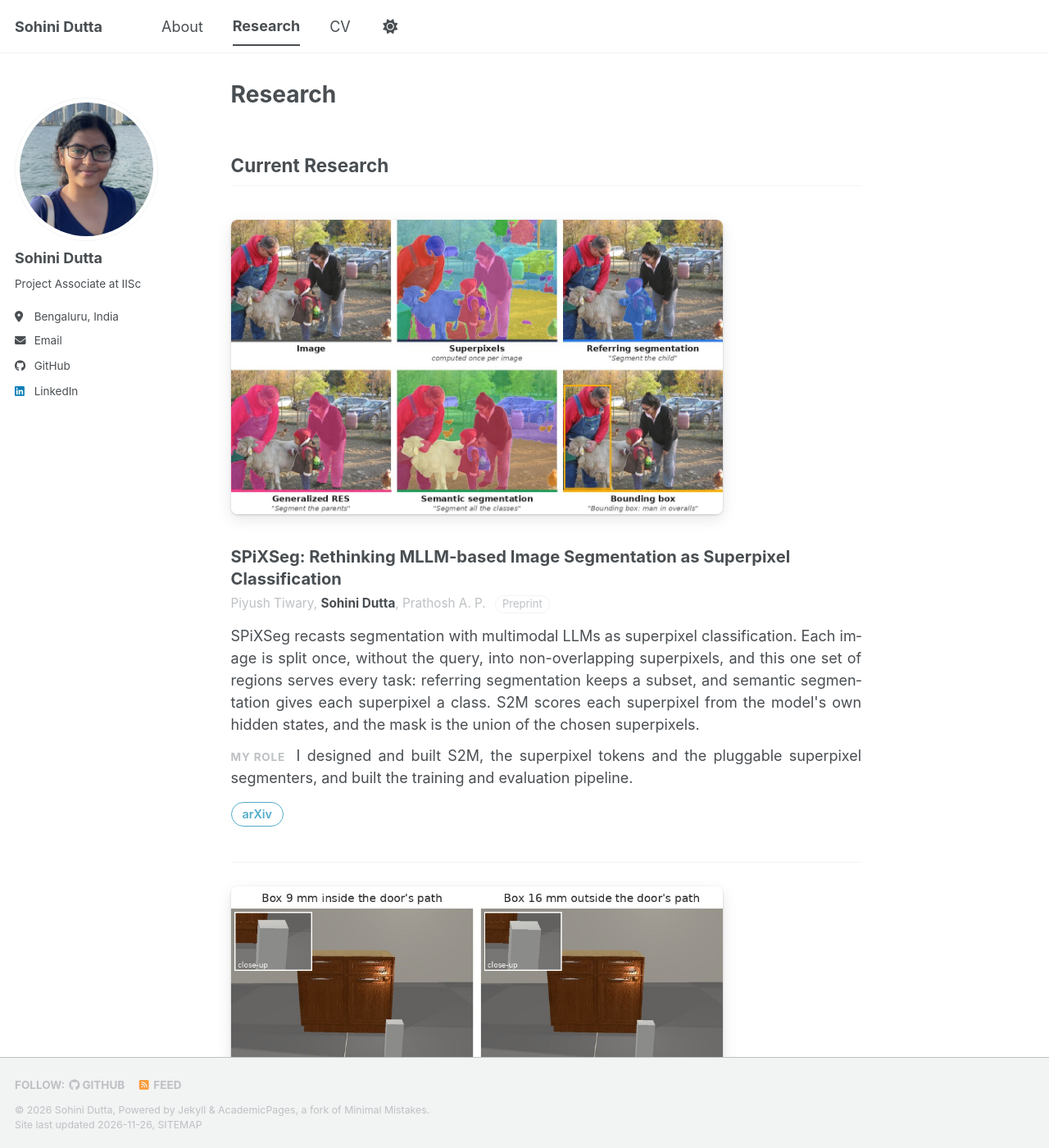
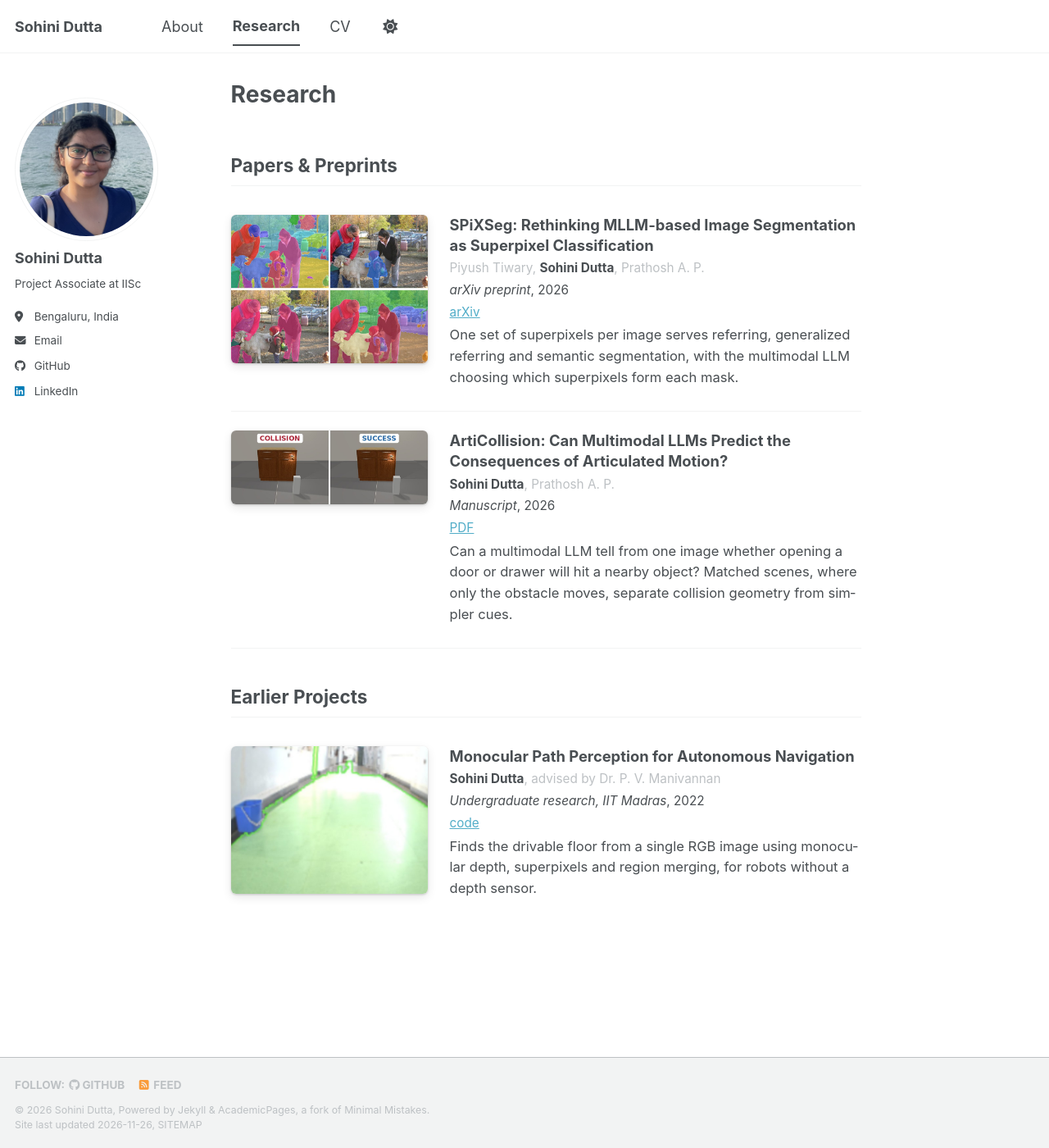
Before and after one commit to sohinidutta11/sohinidutta11.github.io, a Jekyll site: the page built from _pages/research.md, in a window 1280 px wide and 1400 px high. Shown: the whole window at 82% size. Built offline with Jekyll 4.4.1, drawn with Linux system fonts in a browser that asks for light colours; a script bundle is joined from its source files by our own code; a style sheet for code colours, icons or effects is not loaded; some of the changed text lies outside the part shown.

Commit message:
Compact paper list on Research page

```diff
--- a/_pages/research.md
+++ b/_pages/research.md
@@ -4,40 +4,39 @@ title: "Research"
 author_profile: true
 ---
 
-## Current Research
+## Papers & Preprints
 
-<div class="pub">
-  <figure class="pub-figure">
-    <img src="/images/research/spixseg.jpg" alt="One image split into superpixels once, and the same superpixels used for referring segmentation, generalized referring segmentation, semantic segmentation and bounding boxes.">
-  </figure>
-  <p class="pub-title">SPiXSeg: Rethinking MLLM-based Image Segmentation as Superpixel Classification</p>
-  <p class="pub-authors">Piyush Tiwary, <strong>Sohini Dutta</strong>, Prathosh A. P. <span class="pub-badge">Preprint</span></p>
-  <p>SPiXSeg recasts segmentation with multimodal LLMs as superpixel classification. Each image is split once, without the query, into non-overlapping superpixels, and this one set of regions serves every task: referring segmentation keeps a subset, and semantic segmentation gives each superpixel a class. S2M scores each superpixel from the model's own hidden states, and the mask is the union of the chosen superpixels.</p>
-  <p class="pub-role"><span>My role</span> I designed and built S2M, the superpixel tokens and the pluggable superpixel segmenters, and built the training and evaluation pipeline.</p>
-  <p class="pub-links"><a href="https://arxiv.org/abs/2611.33842">arXiv</a></p>
+<div class="paper">
+  <a class="paper-thumb" href="/images/research/spixseg.jpg"><img src="/images/research/spixseg_thumb.jpg" alt="The same superpixels of one image used for referring, generalized referring and semantic segmentation."></a>
+  <div class="paper-body">
+    <p class="paper-title"><a href="https://arxiv.org/abs/2611.33842">SPiXSeg: Rethinking MLLM-based Image Segmentation as Superpixel Classification</a></p>
+    <p class="paper-authors">Piyush Tiwary, <strong>Sohini Dutta</strong>, Prathosh A. P.</p>
+    <p class="paper-venue"><em>arXiv preprint</em>, 2026</p>
+    <p class="paper-links"><a href="https://arxiv.org/abs/2611.33842">arXiv</a></p>
+    <p class="paper-tldr">One set of superpixels per image serves referring, generalized referring and semantic segmentation, with the multimodal LLM choosing which superpixels form each mask.</p>
+  </div>
 </div>
 
-<div class="pub">
-  <figure class="pub-figure">
-    <img src="/images/research/articollision.jpg" alt="Two renders of the same cabinet with a box beside it. On the left the box is 9 mm inside the door's path and the door collides; on the right it is 16 mm outside and the door opens fully.">
-  </figure>
-  <p class="pub-title">ArtiCollision: Can Multimodal LLMs Predict the Consequences of Articulated Motion?</p>
-  <p class="pub-authors"><strong>Sohini Dutta</strong>, Prathosh A. P. <span class="pub-badge">Ongoing research</span></p>
-  <p>Can multimodal LLMs predict whether an articulated object will collide with its surroundings from a single image and an action? I study this using controlled simulated scenes that separate sensitivity to collision geometry from simpler visual cues.</p>
-  <p class="pub-role"><span>My role</span> I initiated and lead the project, built the simulation pipeline, and run the training and diagnostic experiments.</p>
-  <p class="pub-links"><a href="https://drive.google.com/file/d/1os2fuhWqmc05iWVTzoiSSeA96v0qo9xY/view?usp=sharing">Manuscript (PDF)</a></p>
+<div class="paper">
+  <a class="paper-thumb" href="/images/research/articollision.jpg"><img src="/images/research/articollision_thumb.jpg" alt="The same cabinet with a box just inside the door's path (collision) and just outside it (success)."></a>
+  <div class="paper-body">
+    <p class="paper-title"><a href="https://drive.google.com/file/d/1os2fuhWqmc05iWVTzoiSSeA96v0qo9xY/view?usp=sharing">ArtiCollision: Can Multimodal LLMs Predict the Consequences of Articulated Motion?</a></p>
+    <p class="paper-authors"><strong>Sohini Dutta</strong>, Prathosh A. P.</p>
+    <p class="paper-venue"><em>Manuscript</em>, 2026</p>
+    <p class="paper-links"><a href="https://drive.google.com/file/d/1os2fuhWqmc05iWVTzoiSSeA96v0qo9xY/view?usp=sharing">PDF</a></p>
+    <p class="paper-tldr">Can a multimodal LLM tell from one image whether opening a door or drawer will hit a nearby object? Matched scenes, where only the obstacle moves, separate collision geometry from simpler cues.</p>
+  </div>
 </div>
 
-## Previous Research
+## Earlier Projects
 
-<div class="pub pub--compact">
-  <figure class="pub-figure">
-    <img src="/images/research/ground-plane.jpg" alt="Corridor image with the detected floor highlighted in green">
-  </figure>
-  <div class="pub-body">
-    <p class="pub-title">Monocular Path Perception for Autonomous Navigation</p>
-    <p class="pub-authors">Undergraduate research · IIT Madras · Dr. P. V. Manivannan <span class="pub-badge">2022</span></p>
-    <p>Detected the drivable floor from a single RGB image using monocular depth, superpixels and region merging, for robots without a depth sensor.</p>
-    <p class="pub-links"><a href="https://github.com/sohinidutta11/ground-plane-estimation">Code</a></p>
+<div class="paper">
+  <a class="paper-thumb" href="/images/research/ground-plane.jpg"><img src="/images/research/ground-plane.jpg" alt="Corridor image with the detected floor highlighted in green."></a>
+  <div class="paper-body">
+    <p class="paper-title"><a href="https://github.com/sohinidutta11/ground-plane-estimation">Monocular Path Perception for Autonomous Navigation</a></p>
+    <p class="paper-authors"><strong>Sohini Dutta</strong>, advised by Dr. P. V. Manivannan</p>
+    <p class="paper-venue"><em>Undergraduate research, IIT Madras</em>, 2022</p>
+    <p class="paper-links"><a href="https://github.com/sohinidutta11/ground-plane-estimation">code</a></p>
+    <p class="paper-tldr">Finds the drivable floor from a single RGB image using monocular depth, superpixels and region merging, for robots without a depth sensor.</p>
   </div>
 </div>
--- a/assets/css/main.scss
+++ b/assets/css/main.scss
@@ -114,85 +114,54 @@
   text-align: left;
 }
 
-/* Research entries */
-.pub {
-  padding: 1.6em 0 1.8em;
+/* Research list (thumbnail left, details right) */
+.paper {
+  display: flex;
+  gap: 1.5em;
+  align-items: flex-start;
+  padding: 1.3em 0;
   border-bottom: 1px solid var(--global-border-color);
 }
-.pub:last-of-type { border-bottom: none; }
-.pub p { margin: 0 0 0.6em; }
-.pub-figure {
-  margin: 0 0 1.1em;
-  max-width: 600px;
+.paper:last-of-type { border-bottom: none; }
+.paper-thumb {
+  flex: 0 0 240px;
+  max-width: 240px;
 }
-.pub-figure img {
+.paper-thumb img {
   display: block;
   width: 100%;
   height: auto;
-  border-radius: 8px;
-  box-shadow: 0 1px 3px rgba(0, 0, 0, 0.18), 0 6px 18px rgba(0, 0, 0, 0.10);
+  border-radius: 6px;
+  box-shadow: 0 1px 3px rgba(0, 0, 0, 0.18), 0 4px 12px rgba(0, 0, 0, 0.10);
 }
-.page__content .pub-title {
-  font-size: 1.12em;
+.paper-body { flex: 1; min-width: 0; }
+.page__content .paper-body p {
+  margin: 0 0 0.25em;
+  text-align: left;
+}
+.page__content .paper-title {
+  font-size: 1.02em;
   font-weight: 700;
   line-height: 1.35;
-  margin-bottom: 0.3em;
-  text-align: left;
+  margin-bottom: 0.35em;
 }
-.page__content .pub-authors {
-  font-size: 0.85em;
-  color: var(--global-text-color-light);
-  text-align: left;
-  margin-bottom: 0.9em;
-}
-.pub-authors strong { color: var(--global-text-color); }
-.pub-badge {
-  display: inline-block;
-  margin-left: 0.5em;
-  padding: 0.05em 0.65em;
-  font-size: 0.85em;
-  border: 1px solid var(--global-border-color);
-  border-radius: 999px;
-  white-space: nowrap;
-}
-.pub-role span {
-  display: inline-block;
-  margin-right: 0.4em;
-  font-size: 0.75em;
-  font-weight: 700;
-  letter-spacing: 0.06em;
-  text-transform: uppercase;
+.paper-title a { color: var(--global-text-color); text-decoration: none; }
+.paper-title a:hover { color: var(--global-link-color); text-decoration: underline; }
+.page__content .paper-authors,
+.page__content .paper-venue,
+.page__content .paper-links { font-size: 0.85em; }
+.paper-authors { color: var(--global-text-color-light); }
+.paper-authors strong { color: var(--global-text-color); }
+.page__content .paper-links a + a::before {
+  content: " / ";
   color: var(--global-text-color-light);
 }
-.page__content .pub-links { margin-top: 0.9em; text-align: left; }
-.pub-links a {
-  display: inline-block;
-  margin-right: 0.5em;
-  padding: 0.2em 0.9em;
-  font-size: 0.8em;
-  font-weight: 600;
-  text-decoration: none;
-  color: var(--global-link-color);
-  border: 1px solid var(--global-link-color);
-  border-radius: 999px;
-  transition: background-color 0.15s, color 0.15s;
+.page__content .paper-tldr {
+  margin-top: 0.6em;
+  font-size: 0.92em;
+  line-height: 1.55;
 }
-.pub-links a:hover {
-  background-color: var(--global-link-color);
-  color: var(--global-bg-color);
+@media (max-width: 600px) {
+  .paper { flex-direction: column; gap: 0.9em; }
+  .paper-thumb { flex-basis: auto; max-width: 100%; }
 }
-.pub--compact {
-  display: flex;
-  gap: 1.4em;
-  align-items: flex-start;
-}
-.pub--compact .pub-figure {
-  flex: 0 0 32%;
-  max-width: 32%;
-  margin: 0;
-}
-.pub--compact .pub-body { flex: 1; min-width: 0; }
-@media (max-width: 600px) {
-  .pub--compact { flex-direction: column; }
-  .pub--compact .pub-figure { max-width: 100%; }
-}
```
Also changed, not shown: images/research/articollision_thumb.jpg (added), images/research/spixseg_thumb.jpg (added).
